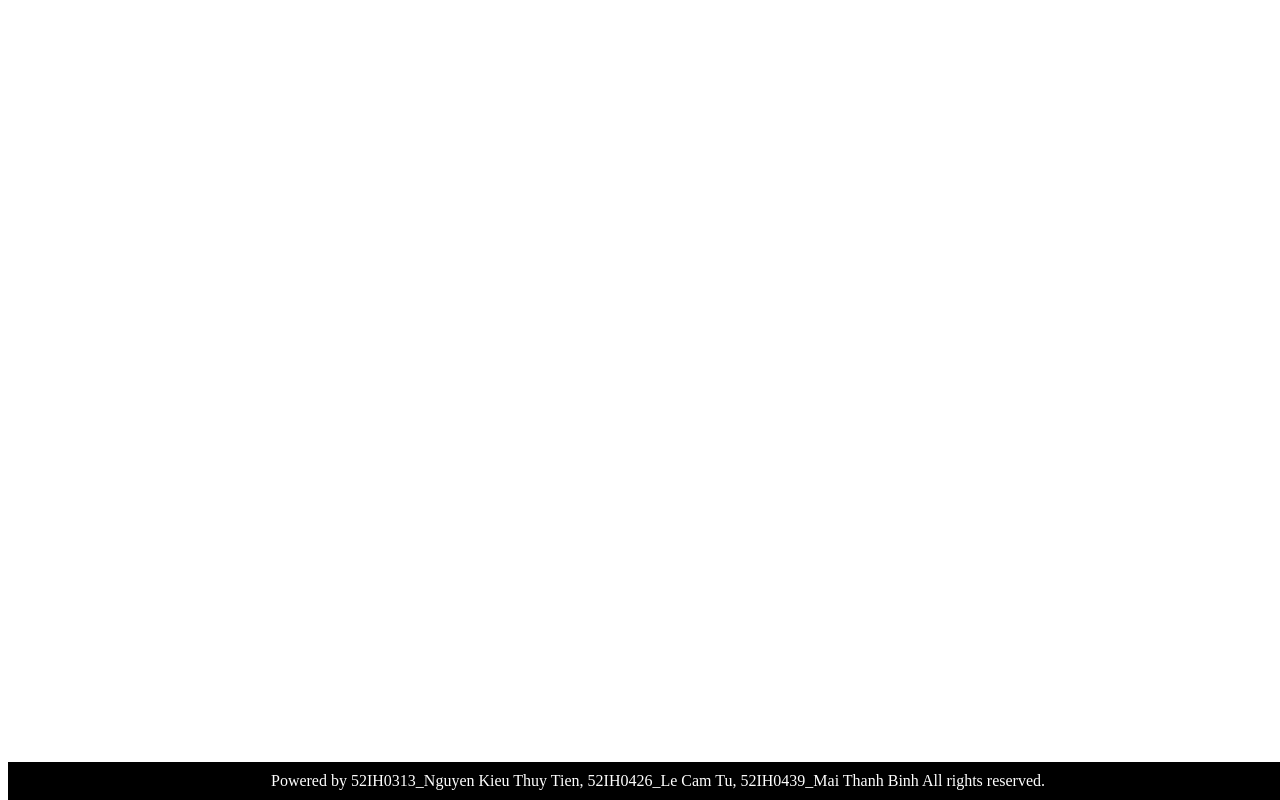
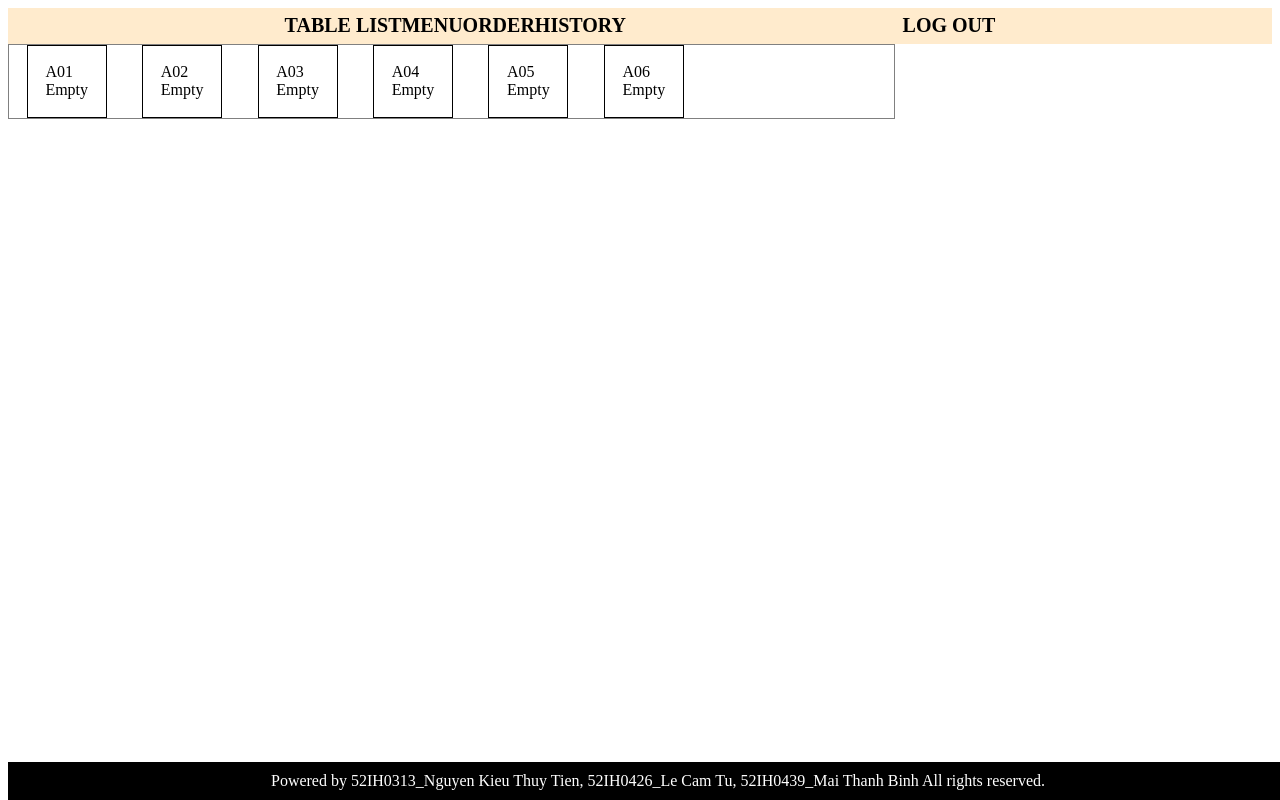
Before and after one commit to kynm0211/soa-midterm, a React (Create React App) app: page /table in a window 1280 px wide. Built offline with nearby package versions, Linux system fonts and the light colour scheme.

Commit message:
code cua lctkoo khum

```diff
--- a/src/App.jsx
+++ b/src/App.jsx
@@ -2,13 +2,17 @@ import React from 'react';
 import { BrowserRouter as Router, Route, Routes } from 'react-router-dom';
 import Login from './pages/Login';
 import Footer from '../src/components/Footer/footer'
-
+import Navbar from './components/Navbar/navbar';
+import Table from './pages/TableList/index'
 export default function App() {
   return (
     <Router>
       <div>
+      {/* <Navbar/> */}
         <Routes>
           <Route path="" element={<Login />} />
+          {/* <Route path="" element= {<Waiter/>}/> */}
+          <Route path="/table" element={<Table />} />
         </Routes>
         <Footer />
       </div>
--- /dev/null
+++ b/src/components/Navbar/navbar.css
@@ -0,0 +1,13 @@
+.navbar-container{
+    display:flex;
+    justify-content: space-evenly;
+    background-color: blanchedalmond;
+    padding: 0.5% 0;
+    font-size: 20px;
+    font-weight: bold;
+    text-transform: uppercase;
+}
+
+.navbar-list{
+    display: flex;
+}
--- /dev/null
+++ b/src/components/Navbar/navbar.jsx
@@ -0,0 +1,18 @@
+import React from 'react';
+import '../Navbar/navbar.css'
+
+export default function navbar() {
+    return (
+        <div className='navbar-container'>
+            <div className='navbar-list'>
+                <div>Table List</div>
+                <div>Menu</div>
+                <div>Order</div>
+                <div>History</div>
+            </div>
+            <div>
+                <div>Log Out</div>
+            </div>
+        </div>
+    )
+}
--- /dev/null
+++ b/src/components/TableList/TableList.css
@@ -0,0 +1,11 @@
+.Table{
+    border: 1px solid black;
+    padding: 2% 2%;
+    margin: 0 2%;
+}
+
+.TableList{
+    display: flex;
+    border: 1px solid gray;
+    width: 70%;
+}
--- /dev/null
+++ b/src/components/TableList/TableList.jsx
@@ -0,0 +1,33 @@
+import React from "react";
+import './TableList.css'
+
+export default function TableList() {
+    return (
+        <div className="TableList">
+            <div className="Table">
+                <div>A01</div>
+                <div>Empty</div>
+            </div>
+            <div className="Table">
+                <div>A02</div>
+                <div>Empty</div>
+            </div>
+            <div className="Table">
+                <div>A03</div>
+                <div>Empty</div>
+            </div>
+            <div className="Table">
+                <div>A04</div>
+                <div>Empty</div>
+            </div>
+            <div className="Table">
+                <div>A05</div>
+                <div>Empty</div>
+            </div>
+            <div className="Table">
+                <div>A06</div>
+                <div>Empty</div>
+            </div>
+        </div>
+    )
+}
--- a/src/pages/Login/index.jsx
+++ b/src/pages/Login/index.jsx
@@ -1,6 +1,7 @@
 import React from 'react';
 import '../../components/Login/LoginForm.css';
 import LoginForm from '../../components/Login/LoginForm'
+// import Navbar from '../../components/Navbar/navbar'
 // import Footer from '../../components/Footer/footer'
 import { Helmet } from 'react-helmet'
 
--- /dev/null
+++ b/src/pages/TableList/index.jsx
@@ -0,0 +1,13 @@
+import React from "react";
+import TableList from "../../components/TableList/TableList"
+import Navbar from "../../components/Navbar/navbar"
+
+export default function Table(){
+    return(
+        <div>
+            <Navbar></Navbar>
+            <TableList></TableList>
+        </div>
+
+    )
+}
```
Also changed, not shown: 1 other file (tests, documents, lock files or other folders).
